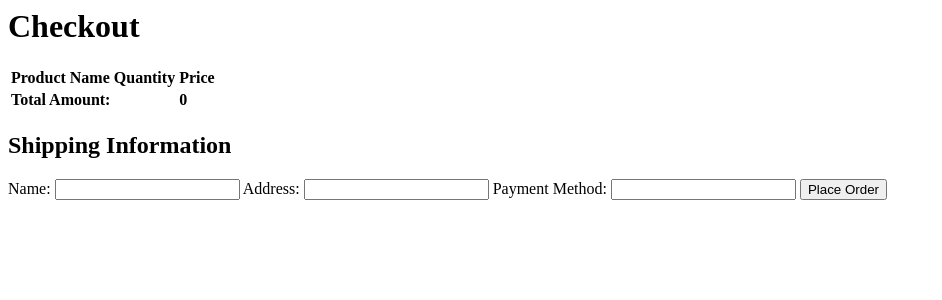
After one commit to archie-linux/ecommerce-web-app, a Flask app: page /checkout in a window 1280 px wide. The commit adds this page. Shown: the top 300 px of the page, without its empty margins (0-942 px from the left). Run offline with Flask 3, Linux system fonts and the light colour scheme.

Commit message:
Added checkout and place order

```diff
--- a/app.py
+++ b/app.py
@@ -16,10 +16,10 @@ migrate = Migrate(app, db)
 
 @app.route("/")
 def index():
-    return redirect('/register')
+    return redirect('register')
 
-@app.route("/dashboard")
-def dashboard():
+@app.route("/products")
+def browse_products():
     products = Product.query.all()
     return render_template('products.html', products=products)
 
@@ -36,7 +36,7 @@ def register():
         db.session.commit()
 
         flash('Registration successful! You can now log in.', 'success')
-        return redirect('/login')
+        return redirect(url_for('login'))
 
     return render_template('register.html', form=form)
 
@@ -52,7 +52,7 @@ def login():
         if user and user.password == password:
             session['user_id'] = user.id
             flash('Login successful!', 'success')
-            return redirect('/dashboard')
+            return render_template('index.html', user=user.username)
         else:
             return 'Invalid email or password'
 
@@ -63,7 +63,7 @@ def logout():
     # Clear the session
     session.clear()
 
-    return redirect('/login')
+    return redirect(url_for('login'))
 
 @app.route('/add-to-cart', methods=['POST'])
 def add_to_cart():
@@ -86,7 +86,7 @@ def add_to_cart():
         cart[product_id] = cart_item
         session['cart'] = cart
         print(session['cart'])
-        return redirect('/dashboard')
+        return redirect(url_for('browse_products'))
     else:
         return 'Product not found'
 
@@ -111,5 +111,34 @@ def view_cart():
     cart = session.get('cart', {})
     return render_template('cart.html', cart=cart)
 
+def calculate_total_amount(cart):
+    total_amount = 0
+    for _, item in cart.items():
+        print(item)
+        total_amount += item['price'] * int(item['quantity'])
+
+    return total_amount
+
+@app.route('/checkout')
+def checkout():
+    cart = session.get('cart', {})
+    total_amount = calculate_total_amount(cart)
+    return render_template('checkout.html', cart=cart, total_amount=total_amount)
+
+@app.route('/place-order', methods=['POST'])
+def place_order():
+    name = request.form.get('name')
+    address = request.form.get('address')
+    payment = request.form.get('payment')
+
+    # Save the order details to the database, send confirmation email, etc.
+
+    # Clear the cart after the order is placed
+    session.pop('cart', None)
+
+    flash('Your order has been placed successfully!', 'success')
+    return render_template('index.html', user=name)
+
+
 if __name__ == '__main__':
-    app.run(port=5001)
+    app.run(port=5000)
--- a/models.py
+++ b/models.py
@@ -1,11 +1,14 @@
 from flask_sqlalchemy import SQLAlchemy
+
 db = SQLAlchemy()
+
 
 class User(db.Model):
     id = db.Column(db.Integer, primary_key=True)
     username = db.Column(db.String(100), nullable=False)
     email = db.Column(db.String(80), unique=True, nullable=False)
     password = db.Column(db.String(100), nullable=False)
+
 
 class Product(db.Model):
     id = db.Column(db.Integer, primary_key=True)
--- a/templates/cart.html
+++ b/templates/cart.html
@@ -1,5 +1,5 @@
 <!-- cart.html -->
-<a href="{{ url_for('dashboard') }}">Continue Shopping</a>
+<a href="{{ url_for('browse_products') }}">Continue Shopping</a>
 <h1>Cart Items</h1>
 
 {% if cart %}
@@ -27,3 +27,4 @@
 {% else %}
   <p>Your cart is empty.</p>
 {% endif %}
+<a href="{{ url_for('checkout') }}">Proceed to checkout</a>
--- /dev/null
+++ b/templates/checkout.html
@@ -0,0 +1,35 @@
+<!-- Display cart items and checkout form -->
+<h1>Checkout</h1>
+
+<table>
+  <tr>
+    <th>Product Name</th>
+    <th>Quantity</th>
+    <th>Price</th>
+  </tr>
+  {% for item_id, item in cart.items() %}
+    <tr>
+      <td>{{ item.name }}</td>
+      <td>{{ item.quantity }}</td>
+      <td>{{ item.price }}</td>
+    </tr>
+  {% endfor %}
+  <tr>
+    <td colspan="2"><strong>Total Amount:</strong></td>
+    <td><strong>{{ total_amount }}</strong></td>
+  </tr>
+</table>
+
+<h2>Shipping Information</h2>
+<form action="/place-order" method="post">
+  <label for="name">Name:</label>
+  <input type="text" name="name" id="name">
+
+  <label for="address">Address:</label>
+  <input type="text" name="address" id="address">
+
+  <label for="payment">Payment Method:</label>
+  <input type="text" name="payment" id="payment">
+
+  <button type="submit">Place Order</button>
+</form>
```
Also changed, not shown: templates/index.html (added, +11 -0 lines).
